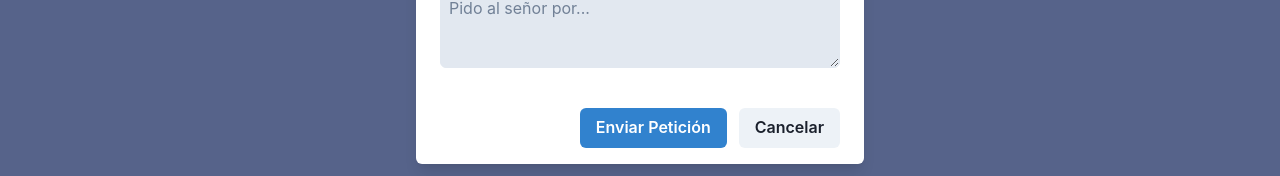
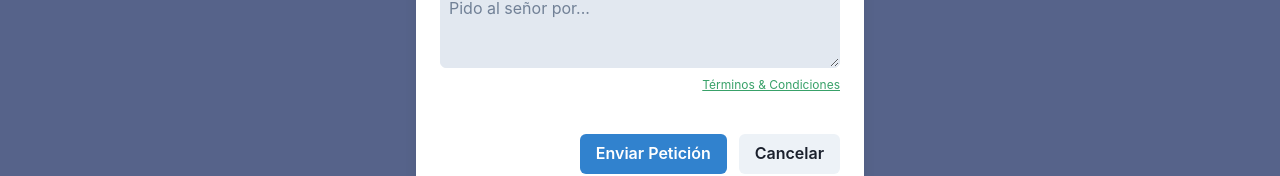
Before and after one commit to Olstertecn11/Request-Client, a React (Vite) app: page / in a window 1280 px wide. Both pictures are taken after a click on the button "Realizar Petición". Shown: the part 550-726 px from the top of the page. Built offline with nearby package versions, Linux system fonts and the light colour scheme; no server answers.

Commit message:
terminos y condiciones

```diff
--- a/src/components/RequestModal.jsx
+++ b/src/components/RequestModal.jsx
@@ -16,6 +16,7 @@ import {
   ModalCloseButton,
 } from '@chakra-ui/react'
 import { useState } from 'react';
+import { Link } from '@chakra-ui/react';
 import emailjs from '@emailjs/browser';
 import PetitionService from '../services/PetitionService';
 import Swal from 'sweetalert2'
@@ -108,6 +109,9 @@ const RequestModal = ({ isOpen, onClose }) => {
           <FormControl mt={4} >
             <FormLabel color='#3182ce' fontWeight='bold'>Contenido</FormLabel>
             <Textarea placeholder='Pido al señor por...' bg='gray.200' padding={2} name="content" value={petition.content} onChange={handleChange} />
+            <Link color='green.500' href='#' float='right' mt={2} textDecoration='underline' fontSize={12} >
+              Términos & Condiciones
+            </Link>
           </FormControl>
         </ModalBody>
 
@@ -118,7 +122,7 @@ const RequestModal = ({ isOpen, onClose }) => {
           <Button onClick={onClose}>Cancelar</Button>
         </ModalFooter>
       </ModalContent>
-    </Modal>
+    </Modal >
   );
 }
 
```
